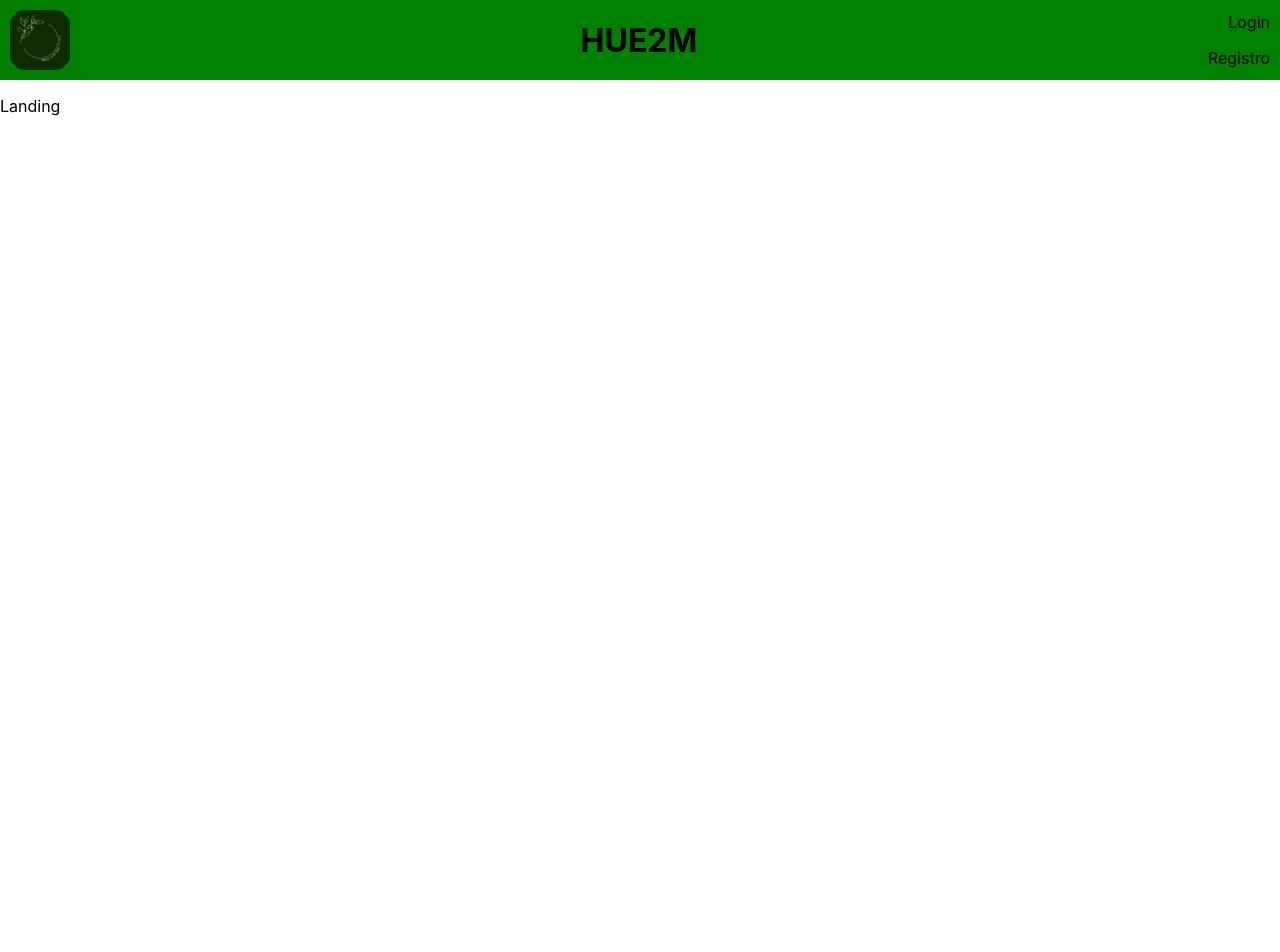
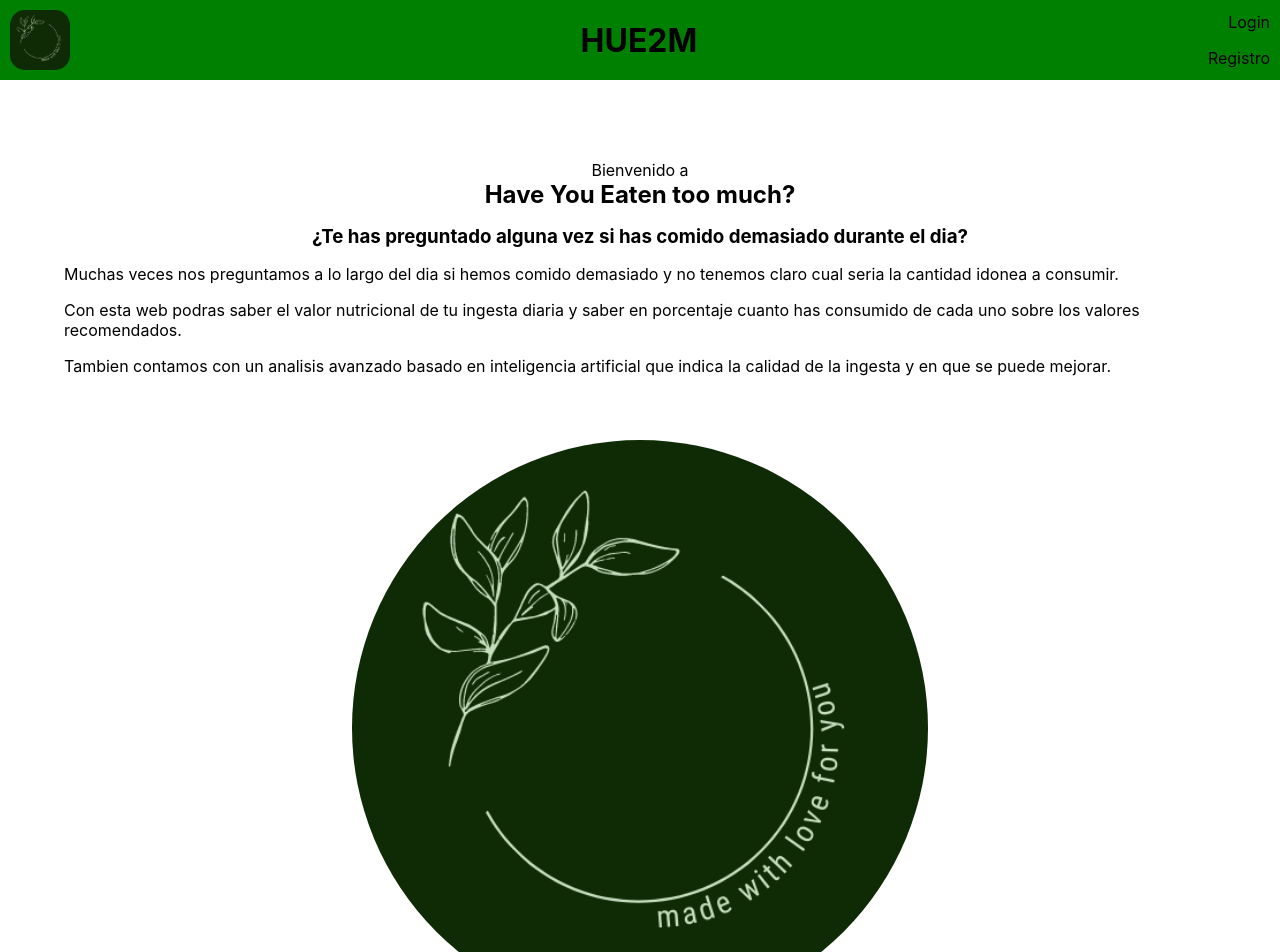
Before and after one commit to anderconsu/HUE2M_REACT, a React (Create React App) app in the folder Frontend/: page / in a window 1280 px wide. Shown: the top 952 px of the page. Before the commit the page ends 800 px from the top, so only its background shows below. Built offline with nearby package versions, Linux system fonts and the light colour scheme; no server answers.

Commit message:
landing page created

```diff
--- a/Frontend/src/App.scss
+++ b/Frontend/src/App.scss
@@ -10,3 +10,8 @@ main {
   flex-direction: column;
   justify-content: center;
 }
+
+img {
+  height: 100%;
+  width: 100%;
+}
--- a/Frontend/src/components/header/header.scss
+++ b/Frontend/src/components/header/header.scss
@@ -1,8 +1,5 @@
 @use '../css/generalVariables.scss' as var;
 
-img {
-    height: 100%;
-}
 header {
     display: flex;
     flex-direction: row;
--- a/Frontend/src/components/main/landing.jsx
+++ b/Frontend/src/components/main/landing.jsx
@@ -1,10 +1,34 @@
+import './landing.scss'
 const Landing = () => {
+    return (
+        <section className="landing">
+            <div className='bienvenida'>
+                <p>Bienvenido a</p>
+                <h2>Have You Eaten too much?</h2>
+            </div>
+            <article className='info'>
+                <h3>
+                    ¿Te has preguntado alguna vez si has comido demasiado
+                    durante el dia?
+                </h3>
+                <p>
+                    Muchas veces nos preguntamos a lo largo del dia si hemos
+                    comido demasiado y no tenemos claro cual seria la cantidad
+                    idonea a consumir.
+                </p>
+                <p>
+                    Con esta web podras saber el valor nutricional de tu ingesta diaria y saber en porcentaje cuanto has consumido de cada uno sobre los valores recomendados.
+                </p>
+                <p>Tambien contamos con un analisis avanzado basado en inteligencia artificial que indica la calidad de la ingesta y en que se puede mejorar.</p>
+            </article>
+            <picture className="bottomLogo" onClick={()=> {window.location.href = 'https://fullstack.cloudconsu.com/RampUP/web_personal/pages/never.html'}}>
+                <img
+                    src="images/Green_Line_Branch_Organic_Nature_Logo.png"
+                    alt="logo"
+                />
+            </picture>
+        </section>
+    );
+};
 
-    return (
-        <section>
-            <p>Landing</p>
-        </section>
-    )
-}
-
-export default Landing
+export default Landing;
--- a/Frontend/src/components/main/landing.scss
+++ b/Frontend/src/components/main/landing.scss
@@ -1 +1,56 @@
 @use '../css/generalVariables.scss' as var;
+@keyframes logoAppear {
+    0% {
+        border-radius: 100%;
+        scale: 0;
+        opacity: 0;
+    }
+    50%{
+        scale: 1;
+        opacity: 1;
+        border-radius: 100%;
+    }
+    75%{
+        scale: 1.1;
+
+    }
+    100%{
+        scale: 1;
+    }
+}
+
+
+.landing {
+    padding: 5%;
+    display: flex;
+    flex-wrap: wrap;
+    gap: 1rem;
+    flex-direction: column;
+    align-content: center;
+    justify-content: center;
+
+    // & > * {
+    //     border: 1px solid var.$pri-color;
+    // }
+    & .bienvenida, & h3 {
+        text-align: center;
+    }
+    & .info {
+        display: flex;
+        flex-direction: column;
+        gap: 1rem;
+    }
+    & .bottomLogo {
+        transition: 100ms;
+        width: 50%;
+        margin: 3rem auto;
+        & img{
+            animation-name: logoAppear;
+            animation-duration: 1.5s;
+            border-radius:100%;
+        }
+        & :hover{
+            cursor: pointer;
+        }
+    }
+}
```
